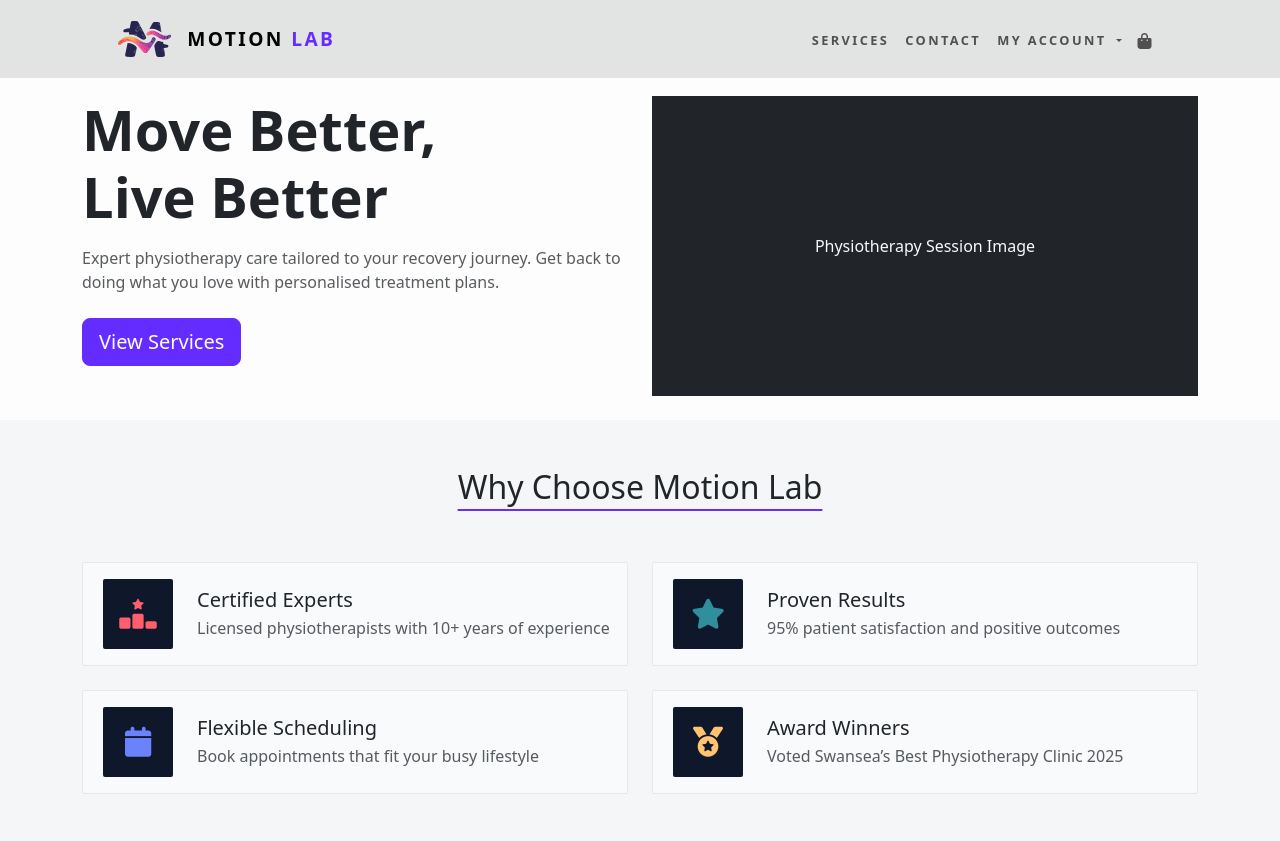
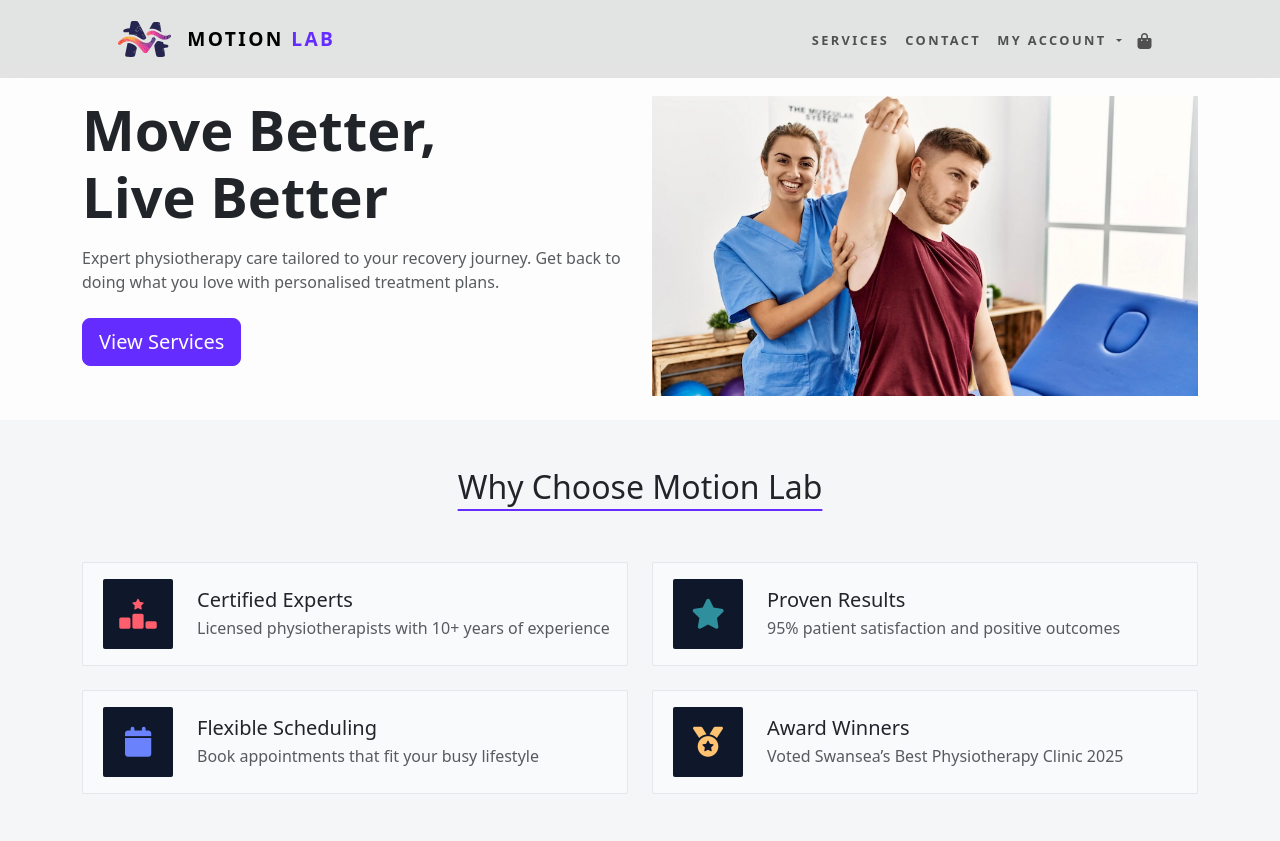
Before and after one commit to AlexThoma5/MP4_ecommerce, a Django app: page / in a window 1280 px wide. Shown: the top 841 px of the page. Run offline with Django 4.2, Linux system fonts and the light colour scheme; parts of the project's set-up code (start-up, migrations or seed data) failed here and were passed over; some libraries are stand-ins or nearby versions.

Commit message:
Add physiotherapy image to homepage header

```diff
--- a/home/static/home/css/home.css
+++ b/home/static/home/css/home.css
@@ -1,4 +1,4 @@
-/* Home page styles */
+/* Home page general styles */
 
 .light-bg {
     background-color: #FDFDFD;
@@ -15,6 +15,18 @@
 .section-title {
     text-decoration: #652cff underline 2px;
     text-underline-offset: 10px;
+}
+
+/* Header section */
+
+.img-container {
+    height: 300px;
+}
+
+.img-container > img {
+    object-fit: cover;
+    height: 100%;
+    width: 100%;
 }
 
 /* Why chose us section */
--- a/home/templates/home/index.html
+++ b/home/templates/home/index.html
@@ -21,10 +21,12 @@
                 </div>
                 <!-- Image column -->
                 <div class="col-12 col-lg-6 text-center">
-                    <!-- Temporary image holder -->
-                    <div class="bg-dark d-flex align-items-center justify-content-center"
-                         style="height: 300px">
-                        <span class="text-light">Physiotherapy Session Image</span>
+                    <!-- Image holder -->
+                    <div class="img-container">
+                        <img src="{% static 'images/physio-image.webp' %}"
+                            alt="Physiotherapy Session"
+                            class="img-fluid"
+                            loading="lazy">
                     </div>
                 </div>
             </div>
```
Also changed, not shown: static/images/physio-image.webp (added).
